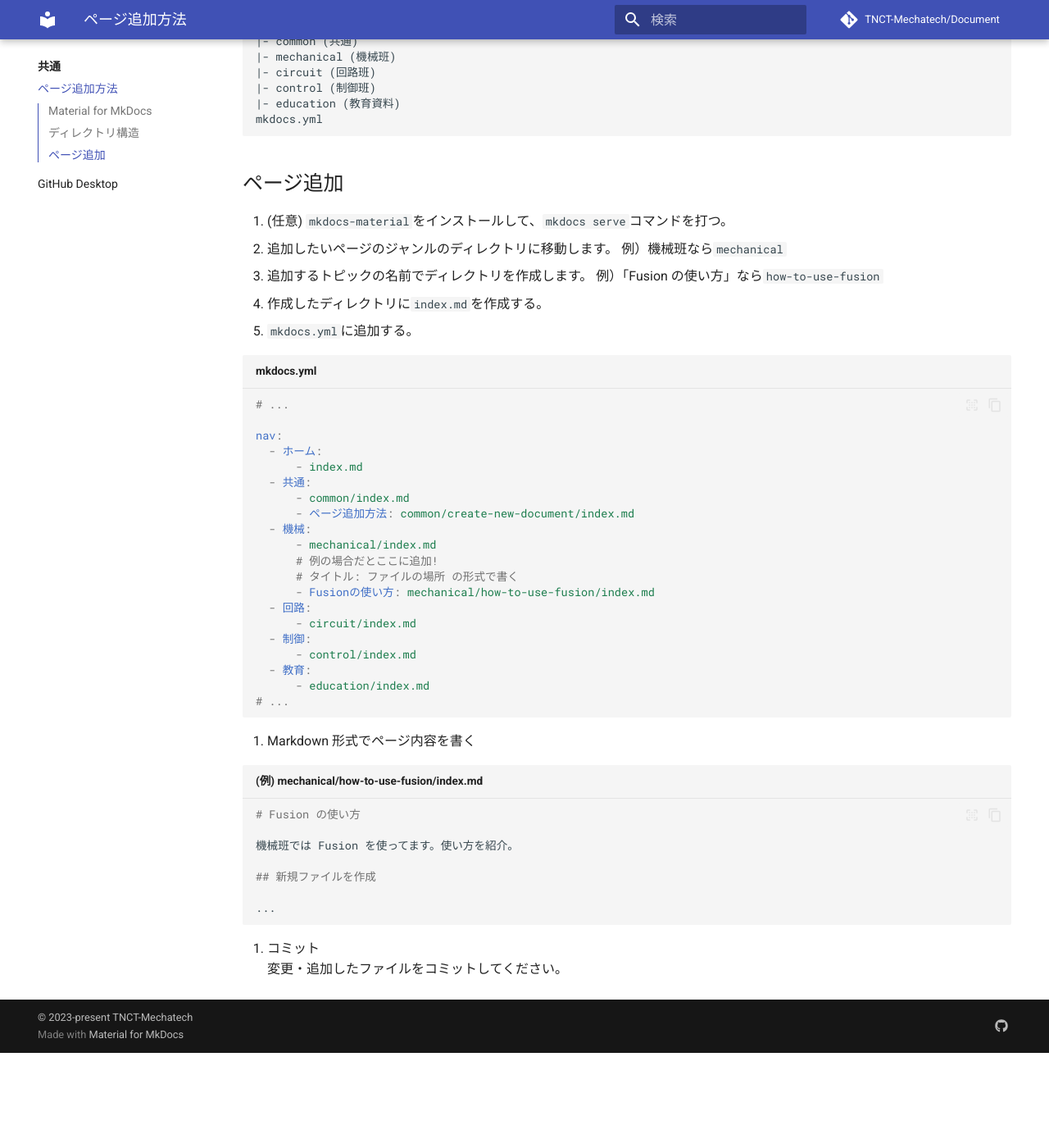
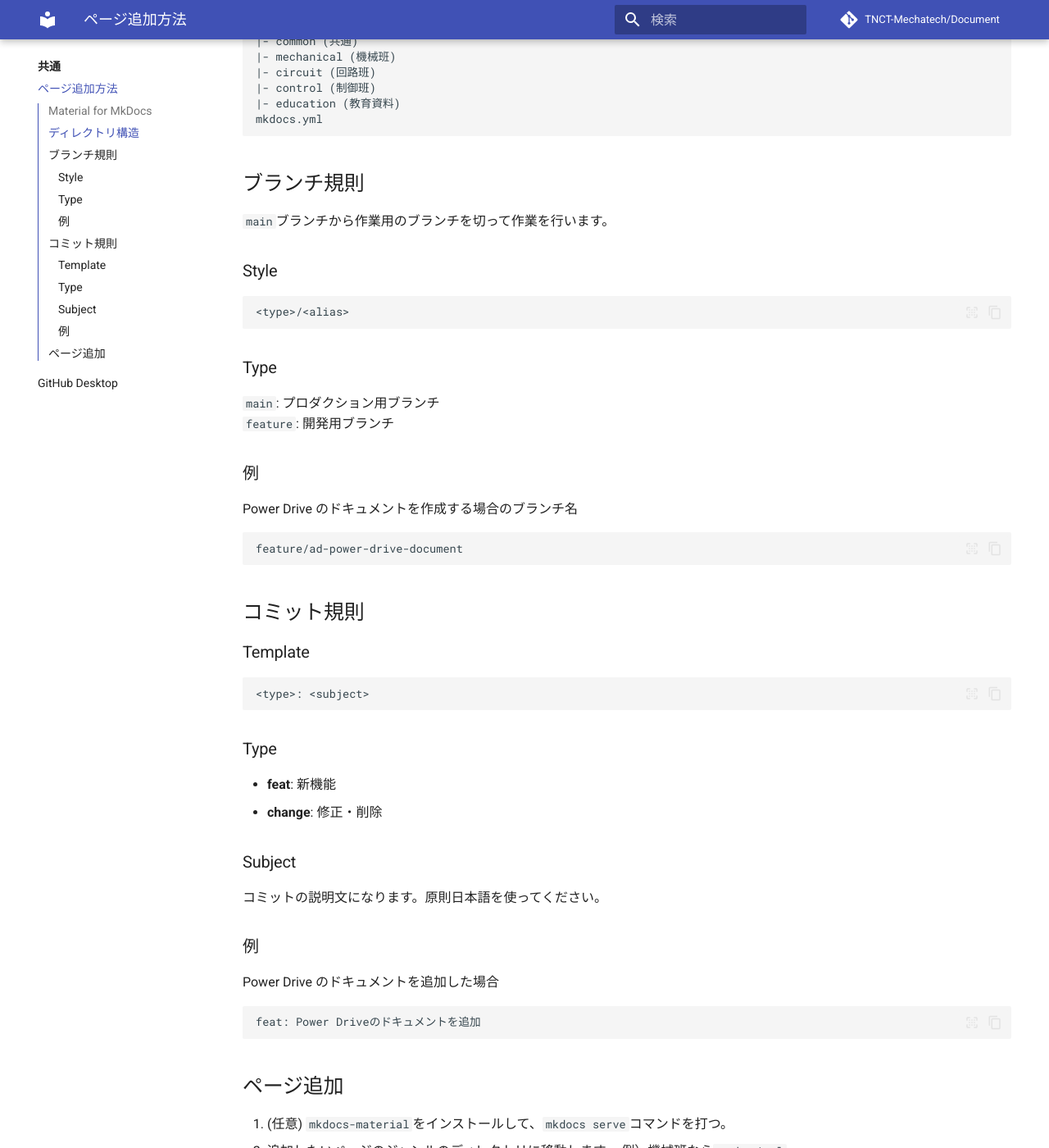
Before and after one commit to TNCT-Mechatech/Document, an MkDocs documentation site: the page built from docs/common/create-new-document/index.md, in a window 1280 px wide and 1400 px high, scrolled down 585 px. Shown: the whole window at 82% size. Built offline with MkDocs 1.6.1 and Material for MkDocs 9.7.7, drawn with Linux system fonts in a browser that asks for light colours; comment, search, counter and statistics services are not loaded; before the commit the page ends 1869 px from its top, so only the background shows below that.

Commit message:
change: ページ追加方法にブランチ,コミット規則を追加

````diff
--- a/docs/common/create-new-document/index.md
+++ b/docs/common/create-new-document/index.md
@@ -22,6 +22,54 @@ docs
 |- control (制御班)
 |- education (教育資料)
 mkdocs.yml
+```
+
+## ブランチ規則
+
+`main`ブランチから作業用のブランチを切って作業を行います。
+
+### Style
+
+```
+<type>/<alias>
+```
+
+### Type
+
+`main`: プロダクション用ブランチ
+`feature`: 開発用ブランチ
+
+### 例
+
+Power Drive のドキュメントを作成する場合のブランチ名
+
+```
+feature/ad-power-drive-document
+```
+
+## コミット規則
+
+### Template
+
+```
+<type>: <subject>
+```
+
+### Type
+
+- **feat**: 新機能
+- **change**: 修正・削除
+
+### Subject
+
+コミットの説明文になります。原則日本語を使ってください。
+
+### 例
+
+Power Drive のドキュメントを追加した場合
+
+```
+feat: Power Driveのドキュメントを追加
 ```
 
 ## ページ追加
````
